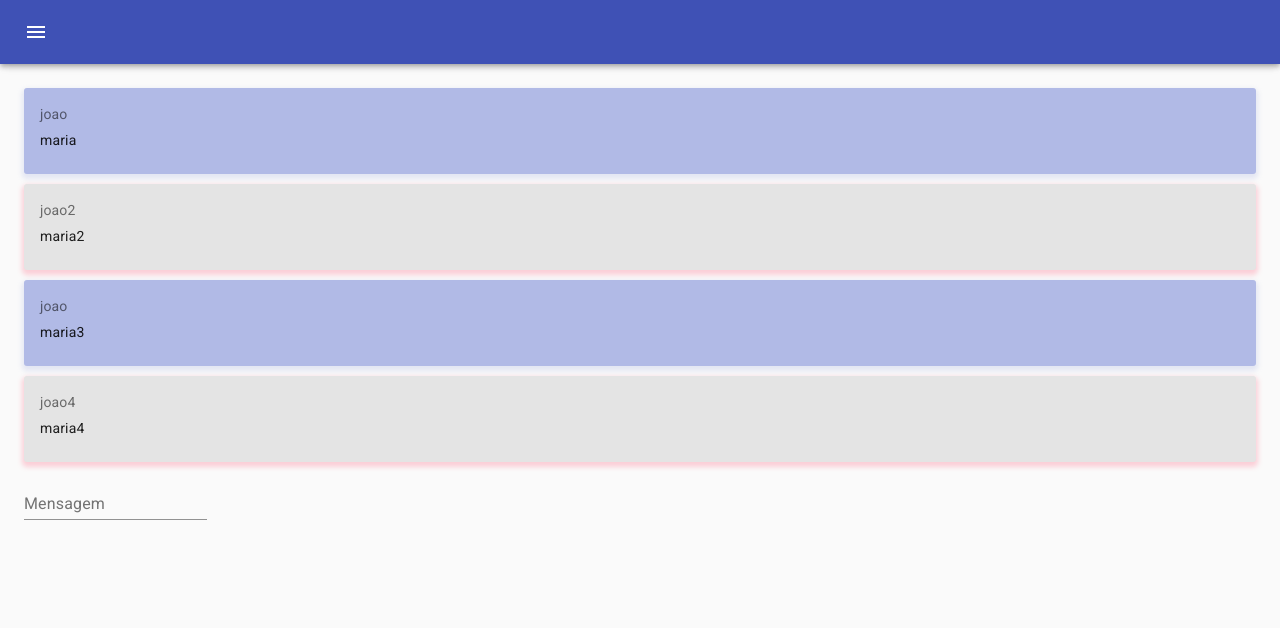
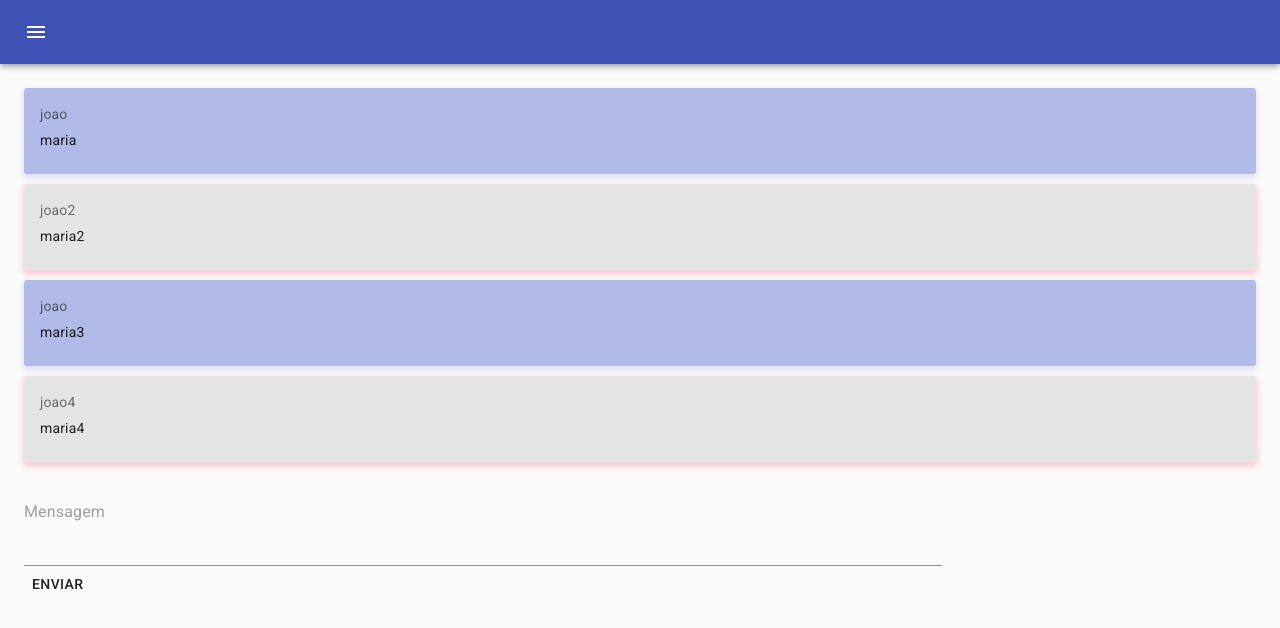
Before and after one commit to LASalvador/seguranca-informacao, a React (Create React App) app in the folder client/: page /chat in a window 1280 px wide. Shown: the top 628 px of the page. Built offline with nearby package versions, Linux system fonts and the light colour scheme.

Commit message:
adicionando caixa de entrada e botão

```diff
--- a/client/src/pages/Chat.js
+++ b/client/src/pages/Chat.js
@@ -1,12 +1,16 @@
 import React, { Component } from 'react';
+import Grid from '@material-ui/core/Grid';
 import TextField from '@material-ui/core/TextField';
+import FormControl from '@material-ui/core/FormControl';
+import Button from '@material-ui/core/Button';
 import ChatCard from '../components/ChatCard';
 
 
 export default class Chat extends Component {
     state = {
         list: [],
-        dpo: []
+        dpo: [],
+        message: '',
     }
 
     async componentDidMount (){
@@ -18,10 +22,17 @@ export default class Chat extends Component {
         ]})
         this.setState({dpo: 'joao'})
     }
-
+    handleChange = (event) => {
+        this.setState({message: event.target.value});
+    }
+    handleSubmit = (event) => {
+        alert('submitttt');
+    }
     render () {
         return (
             <section>
+                <Grid container spacing={3}>
+                    <Grid item xs={12}>
                     {
                         this.state.list.map((msg, index) => {
                             return <ChatCard
@@ -32,9 +43,25 @@ export default class Chat extends Component {
                                  />
                         })
                     }
-                <form noValidate autoComplete="off">
-                    <TextField id="standard-basic" label="Mensagem" />
+                    </Grid>
+                    <Grid item xs={9}>
+                        <form autoComplete="off" onSubmit={this.handleSubmit}>
+                            <FormControl fullWidth>
+                                <TextField
+                                    id="standard-textarea"
+                                    placeholder="Mensagem"
+                                    rows="3"
+                                    multiline
+                                    onChange={this.handleChange}
+                                />
+                            </FormControl>
+                            <Button type="submit"> Enviar </Button>
                         </form>
+                    </Grid>
+                    <Grid item xs={3}>
+                    </Grid>
+
+                </Grid>
             </section>
         );
     }
```
Lines whose indentation alone changed are shown as unchanged.
